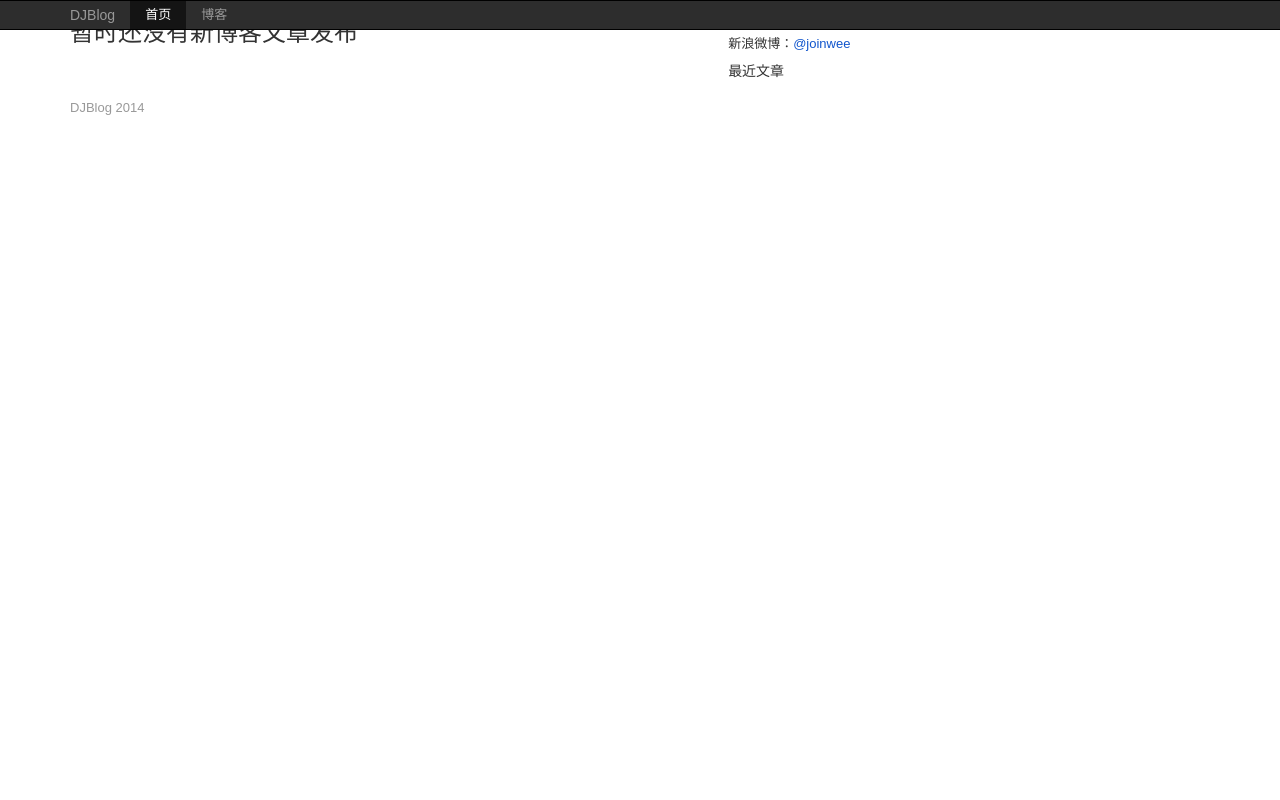
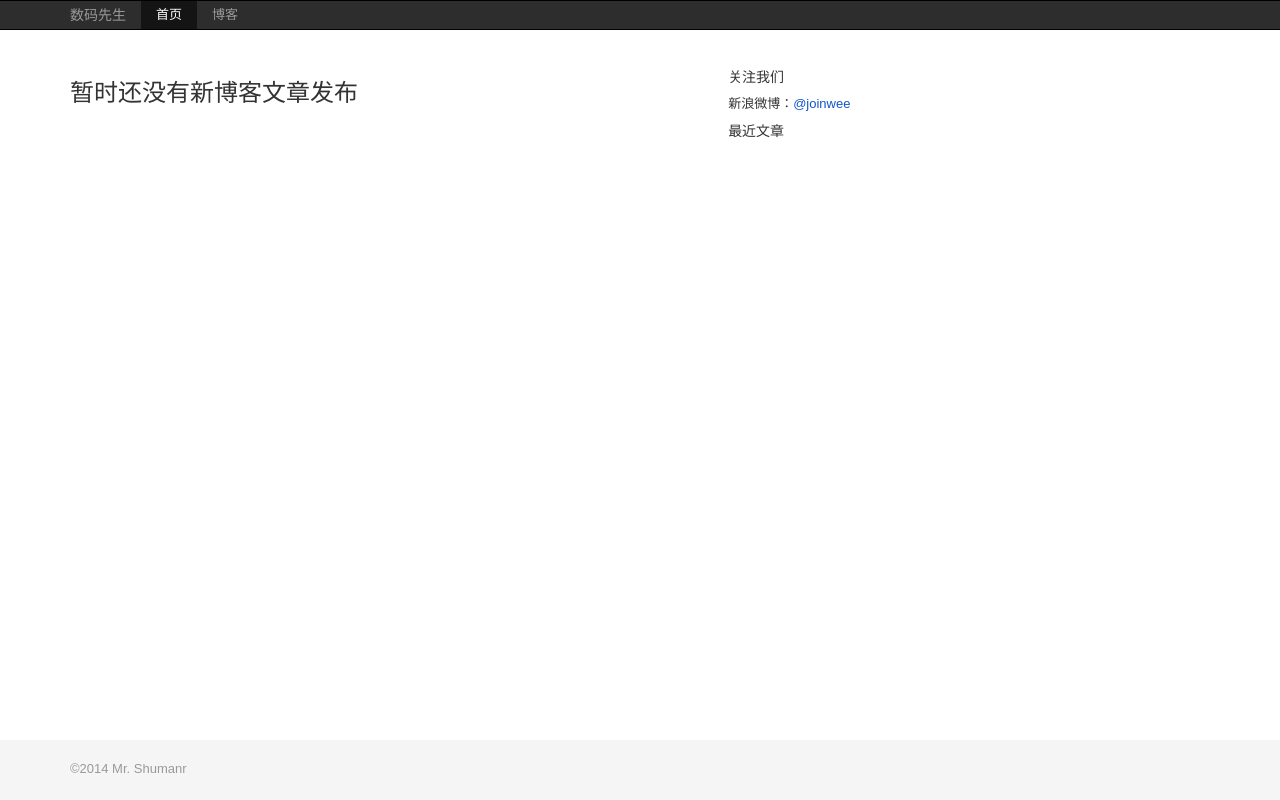
Before and after one commit to wwq0327/shumanr, a Django app: template shumanr/templates/blog/index.html in a window 1280 px wide. Run offline with Django 3.2, Linux system fonts and the light colour scheme; the template is opened without the code that fills it, so the values that code supplies are empty; parts of the project's set-up code (start-up, migrations or seed data) failed here and were passed over; some libraries are stand-ins or nearby versions.

Commit message:
add blog

```diff
--- /dev/null
+++ b/shumanr/static/css/main.css
@@ -0,0 +1,66 @@
+/* Sticky footer styles
+-------------------------------------------------- */
+
+html,
+body {
+  height: 100%;
+  /* The html and body elements cannot have any padding or margin. */
+}
+
+/* Wrapper for page content to push down footer */
+#wrap {
+  height: auto;
+  min-height: 100%;
+  /* Pad bottom by footer height */
+  padding: 0 0 60px;
+  /* Negative indent footer by its height */
+  margin: 0 auto -60px;
+}
+
+/* Set the fixed height of the footer here */
+#footer {
+  height: 60px;
+  background-color: #f5f5f5;
+}
+
+
+/* Custom page CSS
+-------------------------------------------------- */
+/* Not required for template or sticky footer method. */
+
+#wrap > .container {
+  padding: 60px 15px 0;
+}
+.container .text-muted {
+  margin: 20px 0;
+}
+
+#footer > .container {
+  padding-right: 15px;
+  padding-left: 15px;
+
+}
+
+code {
+  font-size: 80%;
+}
+
+/* my */
+
+.content {
+  margin: 5px 0;
+  font-family: Georgia,"Times New Roman",Times,"Songti SC","SimSun",serif;
+  font-size: 16px;
+  line-height: 1.8em;
+  font-weight: 100;
+  color: #2f2f2f;
+}
+
+.info {
+  border-bottom: 1px dotted #ccc;
+  padding-bottom: 5px;
+}
+
+.post {
+  border-bottom: 1px dotted #ccc;
+}
--- a/shumanr/templates/base.html
+++ b/shumanr/templates/base.html
@@ -8,7 +8,7 @@
     <meta name="description" content="">
     <meta name="author" content="">
 
-    <title>{% block title %}{% endblock %} -- a django blog</title>
+    <title>{% block title %}{% endblock %} -- 数码先生</title>
 
     <!-- Bootstrap core CSS -->
     <link href="{{ STATIC_URL }}css/bootstrap.min.css" rel="stylesheet">
@@ -43,7 +43,7 @@
               <span class="icon-bar"></span>
               <span class="icon-bar"></span>
             </button>
-            <a class="navbar-brand" href="#">DJBlog</a>
+            <a class="navbar-brand" href="/">数码先生</a>
           </div>
           <div class="collapse navbar-collapse">
             <ul class="nav navbar-nav">
@@ -69,7 +69,7 @@
 
     <div id="footer">
       <div class="container">
-        <p class="text-muted">DJBlog 2014</p>
+        <p class="text-muted">©2014 Mr. Shumanr</p>
       </div>
     </div>
 
--- a/shumanr/templates/blog/_post.html
+++ b/shumanr/templates/blog/_post.html
@@ -1,8 +1,8 @@
 {% load markup %}
 <div class="posts">
   <h3 class="page-header-1"><a href="{{ post.get_absolute_url }}">{{ post.title }}</a></h3>
-  <span class="info-border"><small>{{ post.pub_date|date:"Y/m/d" }} by <a href="{% url 'userena_profile_detail' post.author.username %}">{{ post.author }}</a></small></span>
+  <span class="info-border"><small>{{ post.pub_date|date:"Y/m/d" }} by {{ post.author }}</small></span>
   <div class="lesson-content" style="margin-top: 20px; margin-bottom: 40px; font-size: 1em;">
-    {{ post.content|markdown:"safe" }}
+    {{ post.content|markdown2 }}
   </div>
 </div>
```
Also changed, not shown: shumanr/markup/templatetags/markup.py (+6 -1 lines), shumanr/shumanr/settings.py (+17 -2 lines), shumanr/shumanr/urls.py (+7 -7 lines), shumanr/templates/pagination.html (added, +38 -0 lines).
